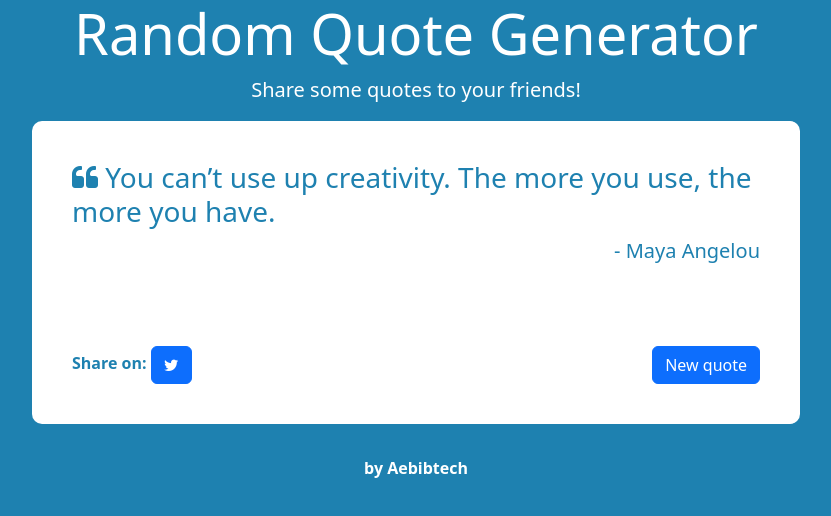
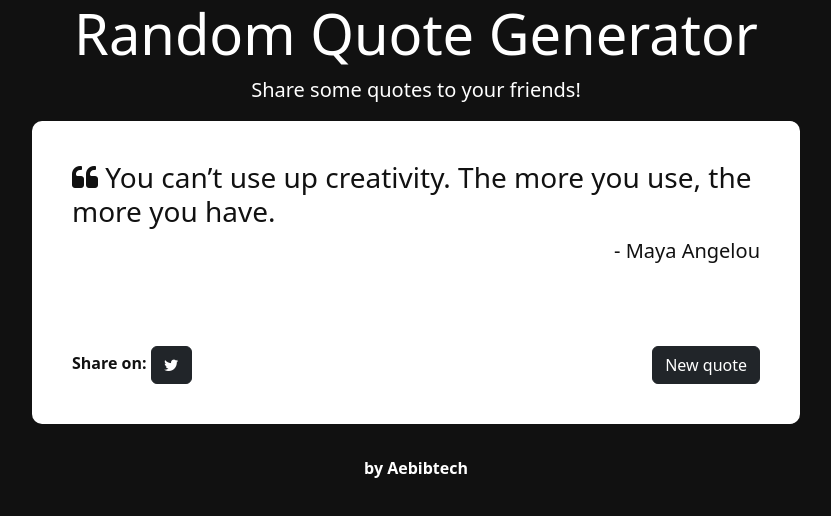
Before and after one commit to aebibtech/fcc-rqg, a React (Vite) app: page / in a window 1280 px wide. Shown: the top 516 px of the page, without its empty margins (224-1055 px from the left). Built offline with nearby package versions, Linux system fonts and the light colour scheme; no server answers.

Commit message:
Changed colors

```diff
--- a/index.html
+++ b/index.html
@@ -17,7 +17,7 @@
     </div>
     <div id="root"></div>
     <div class="container-fluid text-center footer">
-      <strong>by Aebibtech</strong>
+      <strong><a href="https://aebibtech.com" target="_blank" rel="noreferrer noopener">by Aebibtech</a></strong>
     </div>
     <script src="https://cdn.freecodecamp.org/testable-projects-fcc/v1/bundle.js"></script>
     <script src="https://cdn.jsdelivr.net/npm/bootstrap@5.0.2/dist/js/bootstrap.bundle.min.js" integrity="sha384-MrcW6ZMFYlzcLA8Nl+NtUVF0sA7MsXsP1UyJoMp4YLEuNSfAP+JcXn/tWtIaxVXM" crossorigin="anonymous"></script>
--- a/src/QuoteBox.jsx
+++ b/src/QuoteBox.jsx
@@ -12,10 +12,10 @@ function QuoteBox({ quote, handler }) {
             </div>
             <div className="d-flex justify-content-between" id="buttons">
                 <div>
-                    <strong>Share on:</strong> <a className='btn btn-primary' id="tweet-quote" href={'https://twitter.com/intent/tweet?hashtags=quotes&related=freecodecamp&text='.concat(qt.quote).concat(' ').concat(qt.author)} target="_blank" rel="noopener noreferrer"><i className='fa fa-twitter'></i></a>
+                    <strong>Share on:</strong> <a className='btn btn-dark' id="tweet-quote" href={'https://twitter.com/intent/tweet?hashtags=quotes&related=freecodecamp&text='.concat(qt.quote).concat(' ').concat(qt.author)} target="_blank" rel="noopener noreferrer"><i className='fa fa-twitter'></i></a>
                 </div>
                 <div>
-                    <button className='btn btn-primary' id="new-quote" onClick={handler}>New quote</button>
+                    <button className='btn btn-dark' id="new-quote" onClick={handler}>New quote</button>
                 </div>
             </div>
         </div>
--- a/styles.css
+++ b/styles.css
@@ -1,6 +1,6 @@
 html, body {
     max-height: 600px;
-    background-color: #1e81b0;
+    background-color: #111;
     color: #fff;
 }
 
@@ -10,11 +10,15 @@ div#root {
     max-width: 768px;
     max-height: 40%;
     background: #fff;
-    color: #1e81b0;
+    color: #111;
 }
 
 div#quote-box {
     padding: 2.5em;
+}
+
+#text {
+    font-size: fit-height;
 }
 
 #buttons {
@@ -26,6 +30,11 @@ div#quote-box {
     position: fixed;
 }
 
+a, a:hover {
+    color: inherit;
+    text-decoration: none;
+}
+
 @media (max-width: 768px) {
     div#root {
         max-width: fit-content;
```
